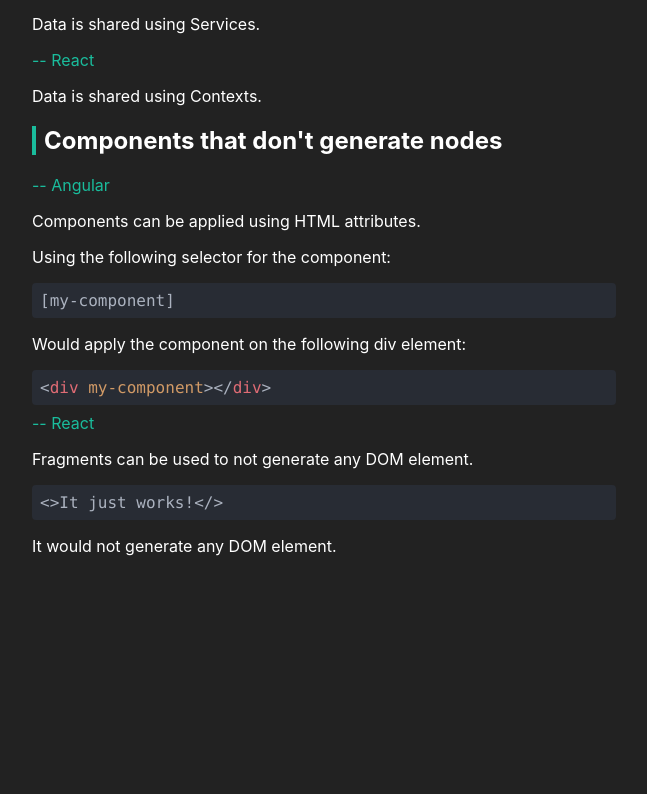
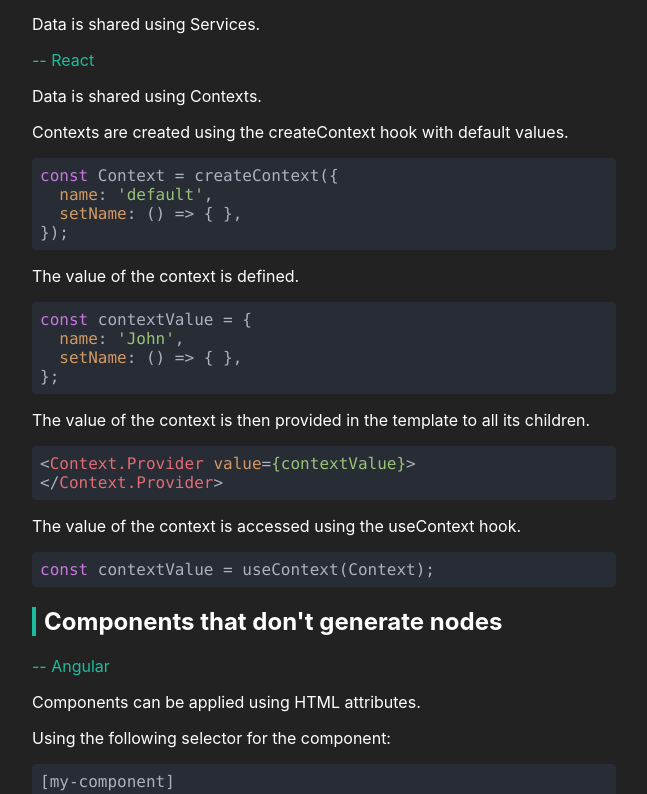
Before and after one commit to Ploppy3/framework-comparison, a React (Create React App) app: page /home in a window 1280 px wide. Shown: the part 2006-2800 px from the top of the page, without its empty margins (316-963 px from the left). Before the commit the page ends 2778 px from the top, so only its background shows below. Built offline with nearby package versions, Linux system fonts and the light colour scheme.

Commit message:
react data improvements

```diff
--- a/src/data/react.ts
+++ b/src/data/react.ts
@@ -58,7 +58,7 @@ export const ReactData: { [key: string]: Block[]; } = {
       ],
       code: {
         language: 'HTML',
-        code: `<div setValue={(value)=>{ }}><div>`,
+        code: `<Child setValue={myCallback}></Child>`,
       },
     },
     {
@@ -74,8 +74,47 @@ export const ReactData: { [key: string]: Block[]; } = {
   sharingData: [
     {
       texts: [
-        'Data is shared using Contexts.'
+        'Data is shared using Contexts.',
+        'Contexts are created using the createContext hook with default values.'
       ],
+      code: {
+        language: 'typescript',
+        code: `const Context = createContext({
+  name: 'default',
+  setName: () => { },
+});`,
+      },
+    },
+    {
+      texts: [
+        'The value of the context is defined.',
+      ],
+      code: {
+        language: 'typescript',
+        code: `const contextValue = {
+  name: 'John',
+  setName: () => { },
+};`,
+      },
+    },
+    {
+      texts: [
+        'The value of the context is then provided in the template to all its children.',
+      ],
+      code: {
+        language: 'HTML',
+        code: `<Context.Provider value={contextValue}>
+</Context.Provider>`,
+      },
+    },
+    {
+      texts: [
+        'The value of the context is accessed using the useContext hook.',
+      ],
+      code: {
+        language: 'typescript',
+        code: `const contextValue = useContext(Context);`,
+      },
     },
   ],
   componentsThatDontGenerateNodes: [
@@ -90,7 +129,7 @@ export const ReactData: { [key: string]: Block[]; } = {
     },
     {
       texts: [
-        'It would not generate any DOM element.',
+        'It will not generate any DOM element.',
       ],
     },
   ],
```
